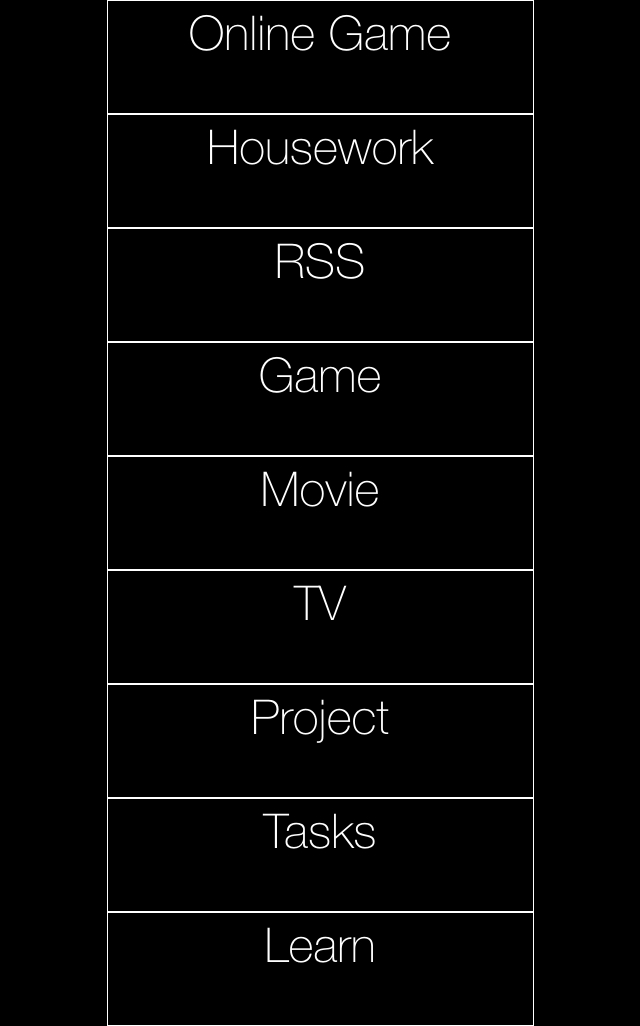
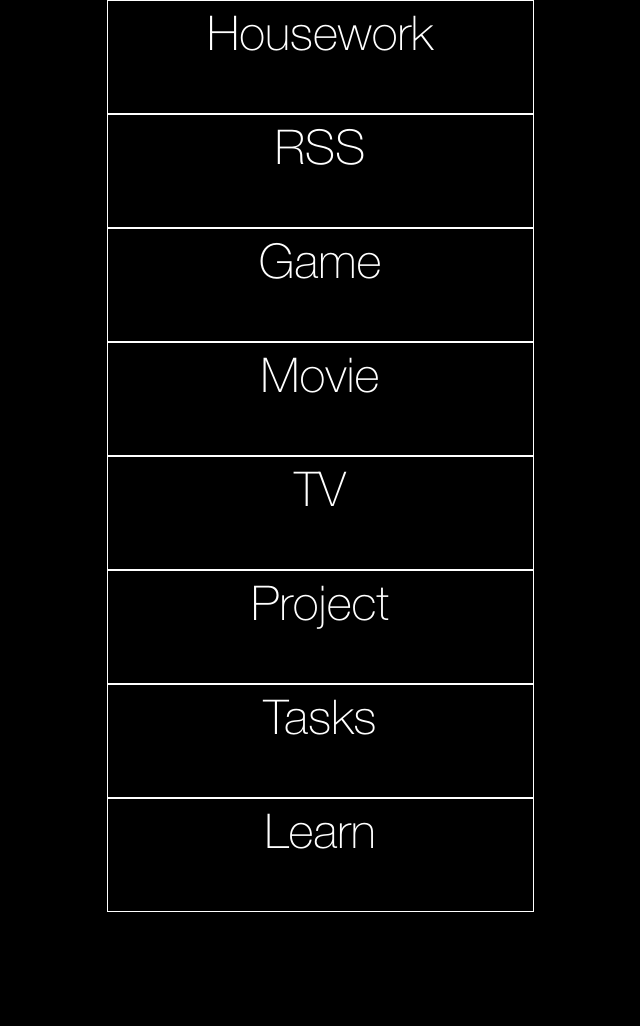
Before and after one commit to beetle120/TaskTimer, a plain HTML site: page Index.html in a window 1280 px wide. Shown: the whole page, without its empty margins (320-960 px from the left). After the commit the page ends 912 px from the top, so only its background shows below. Drawn offline with Linux system fonts and the light colour scheme.

Commit message:
Removing Online Game from the list

```diff
--- a/Index.html
+++ b/Index.html
@@ -485,9 +485,6 @@
 
             document.getElementById("display").innerHTML = "";
 
-            if (localStorage.onlineGameInList == "Top"){
-                document.getElementById("display").innerHTML += "<div class='displayItem' onclick='runOnlineGame()'><div class='itemName'>Online Game</div><div class='timeDifference'>" + mainScreenNextOnlineGameTime + "</div></div>";
-            }
             if (localStorage.houseworkInList == "Top"){
                 console.log(mainScreenNextOnlineGameTime);
                 document.getElementById("display").innerHTML += "<div class='displayItem' onclick='runHousework()'><div class='itemName'>Housework</div></div>";
@@ -498,10 +495,6 @@
             }
             if (localStorage.houseworkInList == "Bottom"){
                 document.getElementById("display").innerHTML += "<div class='displayItem' onclick='runHousework()'><div class='itemName'>Housework</div></div>";
-            }
-            if (localStorage.onlineGameInList == "Bottom"){
-                console.log(mainScreenNextOnlineGameTime);
-                document.getElementById("display").innerHTML += "<div class='displayItem' onclick='runOnlineGame()'><div class='itemName'>Online Game</div><div class='timeDifference'>" + mainScreenNextOnlineGameTime + "</div></div>";
             }
         }
         function formatTimeDisplay(preString, timeInMS) {
```
